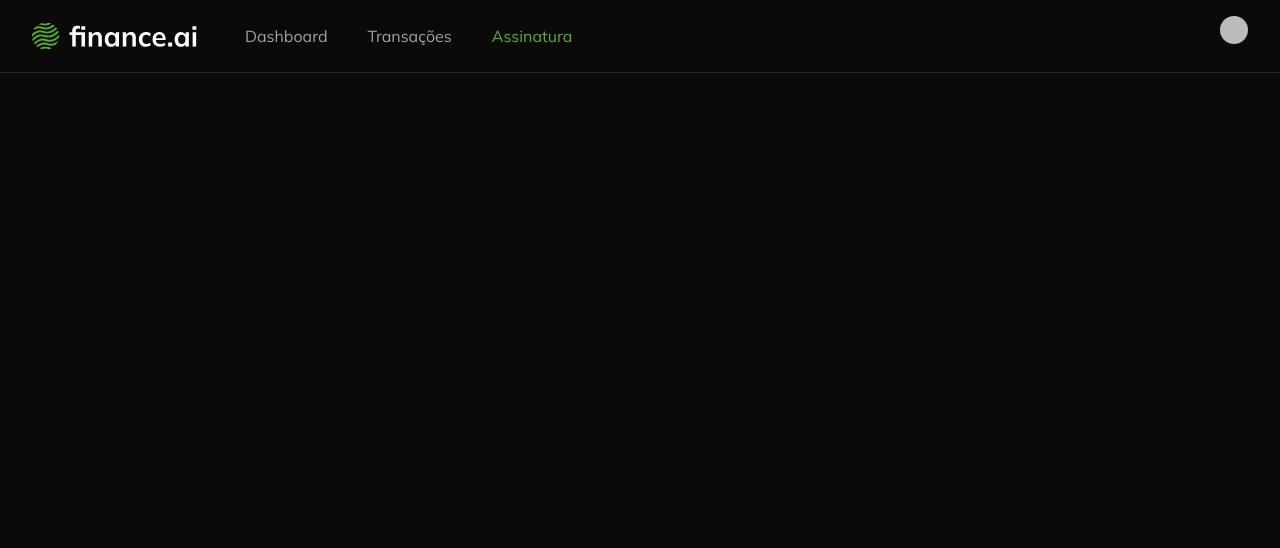
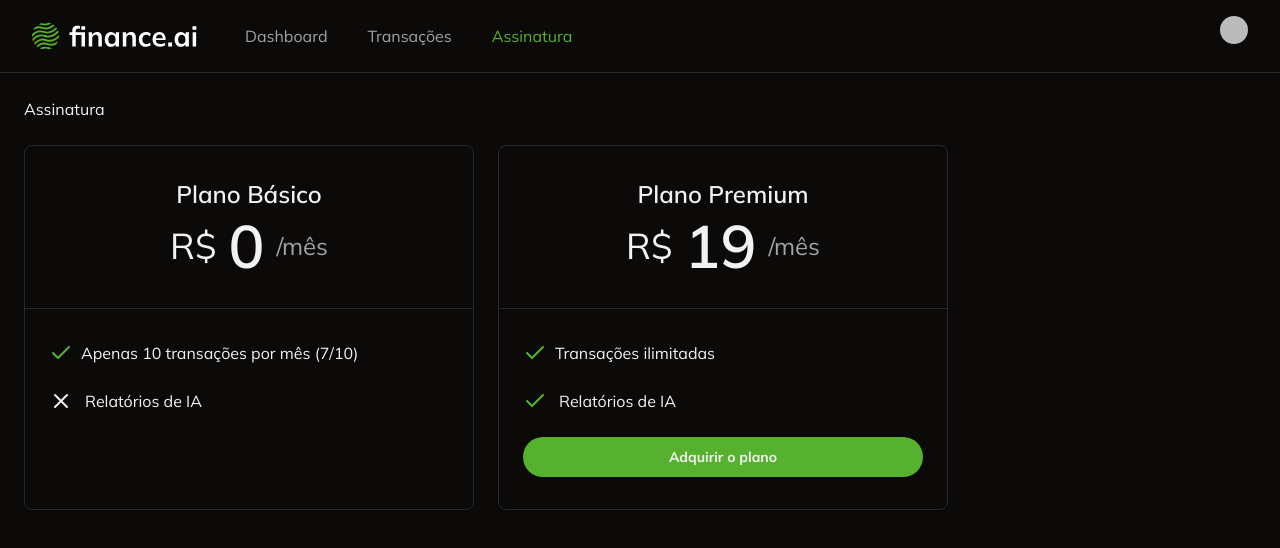
Before and after one commit to gabrielpriegoo/finance-ai, a Next.js app: page /subscription in a window 1280 px wide. Shown: the top 548 px of the page. Built offline with nearby package versions, Linux system fonts and the light colour scheme; no server answers; sample sign-in values are in the browser's storage; some icons are missing.

Commit message:
feat: add method payment with stripe

```diff
--- a/app/(home)/_components/time-select.tsx
+++ b/app/(home)/_components/time-select.tsx
@@ -37,7 +37,7 @@
       onValueChange={(value) => handleMonthChange(value)}
       defaultValue={month ?? ""}
     >
-      <SelectTrigger className="w-[150px] w-fit rounded-full">
+      <SelectTrigger className="w-[150px] rounded-full">
         <SelectValue placeholder="Mês" />
       </SelectTrigger>
       <SelectContent>
--- /dev/null
+++ b/app/subscription/_actions/create-stripe-checkout/index.ts
@@ -0,0 +1,35 @@
+"use server";
+
+import { auth } from "@clerk/nextjs/server";
+import Stripe from "stripe";
+
+export const createStripeCheckout = async () => {
+  const { userId } = await auth();
+  if (!userId) {
+    throw new Error("Unauthorized");
+  }
+  if (!process.env.STRIPE_SECRET_KEY) {
+    throw new Error("Stripe public key not found");
+  }
+  const stripe = new Stripe(process.env.STRIPE_SECRET_KEY, {
+    apiVersion: "2024-12-18.acacia",
+  });
+  const session = await stripe.checkout.sessions.create({
+    payment_method_types: ["card"],
+    mode: "subscription",
+    success_url: "http://localhost:3000",
+    cancel_url: "http://localhost:3000",
+    subscription_data: {
+      metadata: {
+        clerk_user_id: userId,
+      },
+    },
+    line_items: [
+      {
+        price: process.env.STRIPE_PREMIUM_PLAN_PRICE_ID,
+        quantity: 1,
+      },
+    ],
+  });
+  return { sessionId: session.id };
+};
--- /dev/null
+++ b/app/subscription/_components/acquire-plan-button.tsx
@@ -0,0 +1,32 @@
+"use client";
+
+import { Button } from "@/app/_components/ui/button";
+import { createStripeCheckout } from "../_actions/create-stripe-checkout";
+import { loadStripe } from "@stripe/stripe-js";
+
+const AcquirePlanButton = () => {
+  const handleAcquirePlanClick = async () => {
+    const { sessionId } = await createStripeCheckout();
+    if (!process.env.NEXT_PUBLIC_STRIPE_PUBLISHABLE_KEY) {
+      throw new Error("Stripe public key not found");
+    }
+    const stripe = await loadStripe(
+      process.env.NEXT_PUBLIC_STRIPE_PUBLISHABLE_KEY,
+    );
+    if (!stripe) {
+      throw new Error("Stripe not found");
+    }
+    await stripe.redirectToCheckout({ sessionId });
+  };
+
+  return (
+    <Button
+      onClick={handleAcquirePlanClick}
+      className="w-full rounded-full font-bold"
+    >
+      Adquirir o plano
+    </Button>
+  );
+};
+
+export default AcquirePlanButton;
--- a/app/subscription/page.tsx
+++ b/app/subscription/page.tsx
@@ -1,13 +1,72 @@
 import { auth } from "@clerk/nextjs/server";
+import { CheckIcon, XIcon } from "lucide-react";
+import { redirect } from "next/navigation";
 import Navbar from "../_components/navbar";
-import { redirect } from "next/navigation";
+import { Card, CardContent, CardHeader } from "../_components/ui/card";
+import AcquirePlanButton from "./_components/acquire-plan-button";
 
 const Subscription = async () => {
   const { userId } = await auth();
   if (!userId) {
     redirect("/login");
   }
-  return <Navbar />;
+  return (
+    <>
+      <Navbar />
+      <div className="space-y-6 p-6">
+        <h1 className="text-2xl-font-bold">Assinatura</h1>
+
+        <div className="flex gap-6">
+          <Card className="w-[450px]">
+            <CardHeader className="border-b border-solid py-8">
+              <h2 className="text-center text-2xl font-semibold">
+                Plano Básico
+              </h2>
+              <div className="flex items-center justify-center gap-3">
+                <span className="text-4xl">R$</span>
+                <span className="text-6xl font-semibold">0</span>
+                <span className="text-2xl text-muted-foreground">/mês</span>
+              </div>
+            </CardHeader>
+            <CardContent className="space-y-6 py-8">
+              <div className="flex items-center gap-2">
+                <CheckIcon className="text-primary" />
+                <p>Apenas 10 transações por mês (7/10)</p>
+              </div>
+              <div className="flex items-center gap-3">
+                <XIcon />
+                <p>Relatórios de IA</p>
+              </div>
+            </CardContent>
+          </Card>
+
+          <Card className="w-[450px]">
+            <CardHeader className="border-b border-solid py-8">
+              <h2 className="text-center text-2xl font-semibold">
+                Plano Premium
+              </h2>
+              <div className="flex items-center justify-center gap-3">
+                <span className="text-4xl">R$</span>
+                <span className="text-6xl font-semibold">19</span>
+                <span className="text-2xl text-muted-foreground">/mês</span>
+              </div>
+            </CardHeader>
+            <CardContent className="space-y-6 py-8">
+              <div className="flex items-center gap-2">
+                <CheckIcon className="text-primary" />
+                <p>Transações ilimitadas</p>
+              </div>
+              <div className="flex items-center gap-3">
+                <CheckIcon className="text-primary" />
+                <p>Relatórios de IA</p>
+              </div>
+              <AcquirePlanButton />
+            </CardContent>
+          </Card>
+        </div>
+      </div>
+    </>
+  );
 };
 
 export default Subscription;
--- a/package.json
+++ b/package.json
@@ -21,6 +21,7 @@
     "@radix-ui/react-scroll-area": "^1.2.2",
     "@radix-ui/react-select": "^2.1.2",
     "@radix-ui/react-slot": "^1.1.0",
+    "@stripe/stripe-js": "^5.5.0",
     "@tanstack/react-table": "^8.20.5",
     "class-variance-authority": "^0.7.0",
     "clsx": "^2.1.1",
@@ -36,6 +37,7 @@
     "react-hook-form": "^7.53.2",
     "react-number-format": "^5.4.2",
     "recharts": "^2.13.3",
+    "stripe": "^17.5.0",
     "tailwind-merge": "^2.5.4",
     "tailwindcss-animate": "^1.0.7",
     "zod": "^3.23.8"
```
Also changed, not shown: 1 other file (tests, documents, lock files or other folders).
